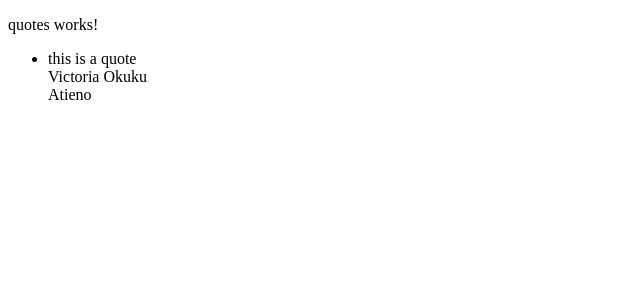
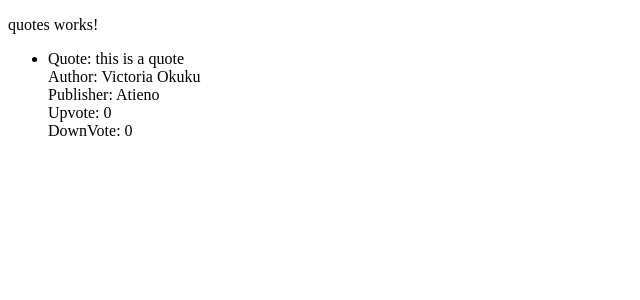
Before and after one commit to vokumu/QuotesApp, an Angular app: page / in a window 1280 px wide. Shown: the top 300 px of the page, without its empty margins (0-640 px from the left). Built offline with nearby package versions, Linux system fonts and the light colour scheme.

Commit message:
initializing upvote and downvote

```diff
--- a/src/app/quotes.ts
+++ b/src/app/quotes.ts
@@ -1,6 +1,9 @@
 export class Quotes {
-    constructor(public id:number, public quote:string,public author:string,public publisher: string, public upvote:number, public downvote:number)
+    public upvote;
+    public downvote;
+    constructor(public id:number, public quote:string,public author:string,public publisher: string)
     {
-
+        this.upvote=0;
+        this.downvote=0;
     }
 }
--- a/src/app/quotes/quotes.component.html
+++ b/src/app/quotes/quotes.component.html
@@ -1,8 +1,10 @@
 <p>quotes works!</p>
 <ul *ngFor='let quote of quotes'>
     <li>
-        {{quote.quote}}
-        <br/> {{quote.author}}
-        <br/> {{quote.publisher}}
+        <span>Quote: </span>{{quote.quote}}
+        <br/><span>Author: </span> {{quote.author}}
+        <br/><span>Publisher: </span>{{quote.publisher}}
+        <br/><span>Upvote: </span>{{quote.upvote}}
+        <br/><span>DownVote: </span>{{quote.downvote}}
     </li>
 </ul>
--- a/src/app/quotes/quotes.component.ts
+++ b/src/app/quotes/quotes.component.ts
@@ -7,7 +7,7 @@ import { Quotes } from '../quotes';
 })
 export class QuotesComponent implements OnInit {
   quotes:Quotes[]=[
-    new Quotes(1,"this is a quote","Victoria Okuku","Atieno",0,0)
+    new Quotes(1,"this is a quote","Victoria Okuku","Atieno")
   ]
   constructor() { }
 
```
